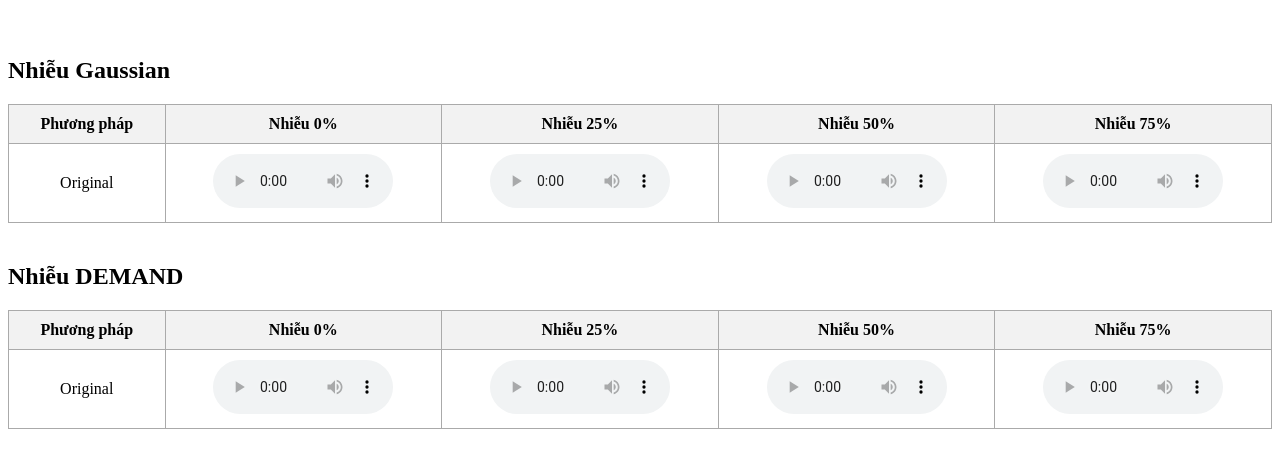
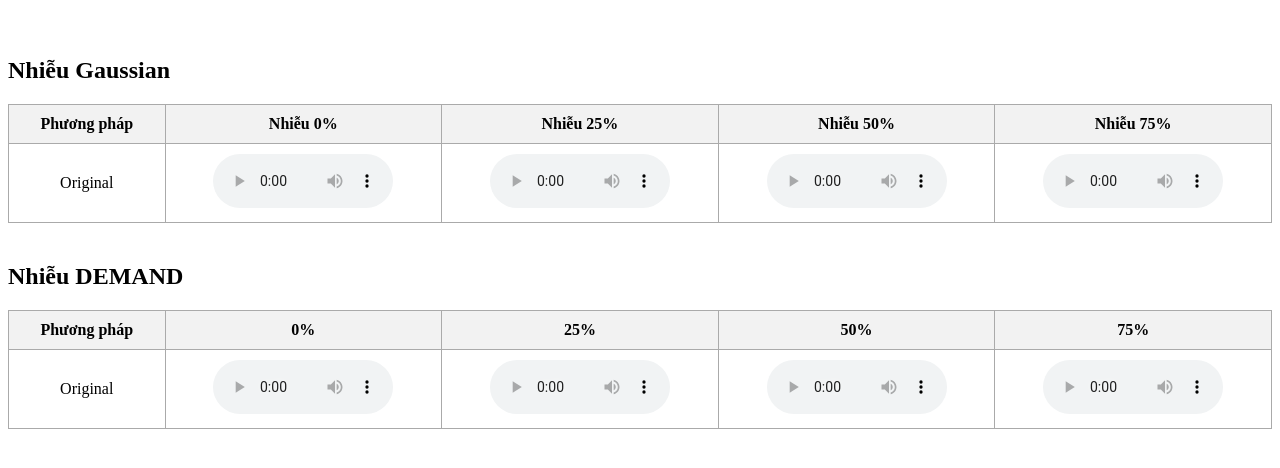
Before and after one commit to DuyEz13/KLTN_Demo, a plain HTML site: page index.html in a window 1280 px wide. Shown: the part 114-582 px from the top of the page. Drawn offline with Linux system fonts and the light colour scheme.

Commit message:
Update index.html

```diff
--- a/index.html
+++ b/index.html
@@ -69,10 +69,10 @@
     <thead>
       <tr>
         <th>Phương pháp</th>
-        <th>Nhiễu 0%</th>
-        <th>Nhiễu 25%</th>
-        <th>Nhiễu 50%</th>
-        <th>Nhiễu 75%</th>
+        <th>0%</th>
+        <th>25%</th>
+        <th>50%</th>
+        <th>75%</th>
       </tr>
     </thead>
     <tbody>
@@ -100,13 +100,13 @@
       const basePath = `Audio/${sample}/`;
 
       // Gaussian
-      document.getElementById("gau_0").src  = `${basePath}${prefix}_0pct.wav`;
+      document.getElementById("gau_0").src  = `${basePath}${prefix}_gau_0pct.wav`;
       document.getElementById("gau_25").src = `${basePath}${prefix}_gau_25pct.wav`;
       document.getElementById("gau_50").src = `${basePath}${prefix}_gau_50pct.wav`;
       document.getElementById("gau_75").src = `${basePath}${prefix}_gau_75pct.wav`;
 
       // DEMAND
-      document.getElementById("dm_0").src  = `${basePath}${prefix}_0pct.wav`;
+      document.getElementById("dm_0").src  = `${basePath}${prefix}_dm_0pct.wav`;
       document.getElementById("dm_25").src = `${basePath}${prefix}_dm_25pct.wav`;
       document.getElementById("dm_50").src = `${basePath}${prefix}_dm_50pct.wav`;
       document.getElementById("dm_75").src = `${basePath}${prefix}_dm_75pct.wav`;
```
